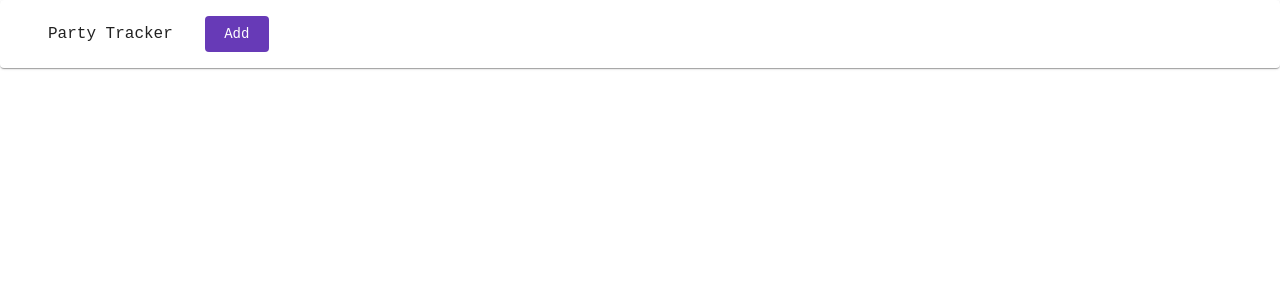
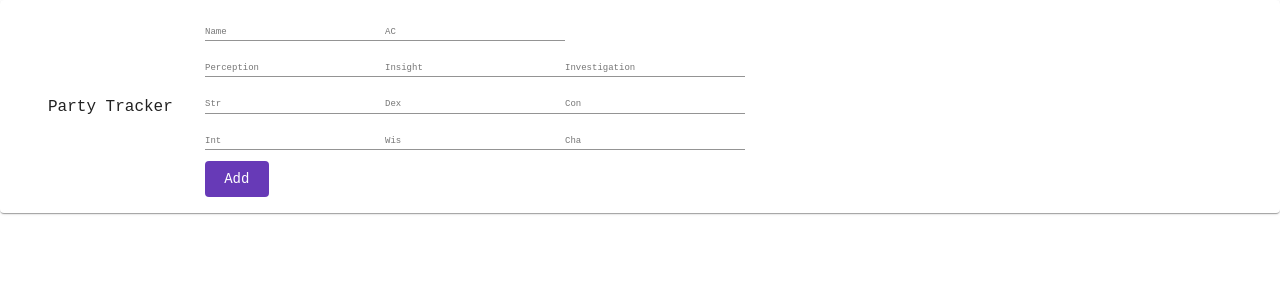
Before and after one commit to BlakeRhodes/partytracker, an Angular app: page / in a window 1280 px wide. Shown: the top 300 px of the page. Built offline with nearby package versions, Linux system fonts and the light colour scheme.

Commit message:
enable adding new characters and rearranging them

```diff
--- a/src/app/character-card/character-card.component.html
+++ b/src/app/character-card/character-card.component.html
@@ -1,7 +1,13 @@
-<mat-card>
+<mat-card cdkDrag>
   <mat-card-content>
     <div class="header__name" name>{{character.name}}</div>
     <div ac>AC: {{character.ac}}</div>
+    <div class="close-button">
+      <button mat-mini-fab (click)="handleClick()">
+        <mat-icon>clear</mat-icon>
+      </button>
+    </div>
+
   </mat-card-content>
 
   <mat-card-content class="stats">
@@ -11,14 +17,14 @@
       <div insight>Insight: {{character.insight}}</div>
     </div>
     <div class="stats__column">
-      <div str>STR: +{{character.str}}</div>
-      <div dex>DEX: +{{character.dex}}</div>
-      <div con>CON: +{{character.con}}</div>
+      <div str>STR: {{formatBonus(character.str)}}</div>
+      <div dex>DEX: {{formatBonus(character.dex)}}</div>
+      <div con>CON: {{formatBonus(character.con)}}</div>
     </div>
     <div class="stats__column">
-      <div int>INT: +{{character.int}}</div>
-      <div wis>WIS: +{{character.wis}}</div>
-      <div cha>CHA: +{{character.cha}}</div>
+      <div int>INT: {{formatBonus(character.int)}}</div>
+      <div wis>WIS: {{formatBonus(character.wis)}}</div>
+      <div cha>CHA: {{formatBonus(character.cha)}}</div>
     </div>
   </mat-card-content>
 </mat-card>
--- a/src/app/character-card/character-card.component.scss
+++ b/src/app/character-card/character-card.component.scss
@@ -8,6 +8,7 @@ mat-card-content {
   display: flex;
   flex-direction: row;
   text-align: left;
+  align-items: baseline;
 }
 
 .stats {
@@ -18,3 +19,7 @@ mat-card-content {
 .stats__column, .header__name {
   margin-right: 2rem;
 }
+
+.close-button{
+  margin-left: auto;
+}
--- a/src/app/character-card/character-card.component.ts
+++ b/src/app/character-card/character-card.component.ts
@@ -1,5 +1,7 @@
-import {Component, Input, OnInit} from '@angular/core';
+import {Component, EventEmitter, Input, OnInit, Output} from '@angular/core';
 import {buildCharacter, Character} from '../models/character';
+import {CdkDragDrop, moveItemInArray} from '@angular/cdk/drag-drop';
+
 @Component({
   selector: 'app-character-card',
   templateUrl: './character-card.component.html',
@@ -7,6 +9,8 @@ import {buildCharacter, Character} from '../models/character';
 })
 export class CharacterCardComponent implements OnInit {
   @Input() character: Character = buildCharacter();
+  @Output() closed: EventEmitter<null> = new EventEmitter<null>();
+  @Output() dropped: EventEmitter<CdkDragDrop<any>> = new EventEmitter<CdkDragDrop<any>>();
 
   constructor() {
   }
@@ -14,4 +18,12 @@ export class CharacterCardComponent implements OnInit {
   ngOnInit(): void {
   }
 
+  handleClick() {
+    this.closed.emit();
+  }
+
+  formatBonus(value: number): string {
+    const bonus = value === null ? 0 : value;
+    return `${value < 0 ? value : '+' + bonus}`;
+  }
 }
--- a/src/app/character-list/character-list.component.html
+++ b/src/app/character-list/character-list.component.html
@@ -1,3 +1,4 @@
-<app-character-card *ngFor="let character of characters"
+<app-character-card *ngFor="let character of characters; let i = index"
+                    (closed)="handleClosed(i)"
                     [character]="character"
 ></app-character-card>
--- a/src/app/character-list/character-list.component.ts
+++ b/src/app/character-list/character-list.component.ts
@@ -2,6 +2,7 @@ import {Component, OnDestroy, OnInit} from '@angular/core';
 import {buildCharacter} from '../models/character';
 import {CharacterService} from '../services/character.service';
 import {Subscription} from 'rxjs';
+import {CdkDragDrop, moveItemInArray} from '@angular/cdk/drag-drop';
 
 @Component({
   selector: 'app-character-list',
@@ -23,4 +24,7 @@ export class CharacterListComponent implements OnInit, OnDestroy {
     this.subscription.unsubscribe();
   }
 
+  handleClosed(i: number) {
+    this.characterService.remove(i);
+  }
 }
--- a/src/app/header/header.component.html
+++ b/src/app/header/header.component.html
@@ -1,6 +1,58 @@
 <mat-card>
   <mat-card-header>Party Tracker</mat-card-header>
-  <mat-card-content>
+  <mat-card-content [formGroup]="form">
+    <div>
+      <mat-form-field>
+        <mat-label>Name</mat-label>
+        <input matInput [formControl]="name">
+      </mat-form-field>
+      <mat-form-field>
+        <mat-label>AC</mat-label>
+        <input matInput [formControl]="ac">
+      </mat-form-field>
+    </div>
+    <div>
+      <mat-form-field>
+        <mat-label>Perception</mat-label>
+        <input matInput [formControl]="perception">
+      </mat-form-field>
+      <mat-form-field>
+        <mat-label>Insight</mat-label>
+        <input matInput [formControl]="insight">
+      </mat-form-field>
+      <mat-form-field>
+        <mat-label>Investigation</mat-label>
+        <input matInput [formControl]="investigation">
+      </mat-form-field>
+    </div>
+    <div>
+      <mat-form-field>
+        <mat-label>Str</mat-label>
+        <input matInput [formControl]="str">
+      </mat-form-field>
+      <mat-form-field>
+        <mat-label>Dex</mat-label>
+        <input matInput [formControl]="dex">
+      </mat-form-field>
+      <mat-form-field>
+        <mat-label>Con</mat-label>
+        <input matInput [formControl]="con">
+      </mat-form-field>
+    </div>
+    <div>
+      <mat-form-field>
+        <mat-label>Int</mat-label>
+        <input matInput [formControl]="int">
+      </mat-form-field>
+      <mat-form-field>
+        <mat-label>Wis</mat-label>
+        <input matInput [formControl]="wis">
+      </mat-form-field>
+      <mat-form-field>
+        <mat-label>Cha</mat-label>
+        <input matInput [formControl]="cha">
+      </mat-form-field>
+    </div>
     <button mat-flat-button color="primary" (click)="handleClick()">Add</button>
   </mat-card-content>
 </mat-card>
--- a/src/app/header/header.component.scss
+++ b/src/app/header/header.component.scss
@@ -7,3 +7,8 @@ mat-card {
 mat-card-header{
   padding-right: 2rem;
 }
+
+mat-form-field{
+  display: inline-flex;
+  font-size: xx-small;
+}
--- a/src/app/header/header.component.ts
+++ b/src/app/header/header.component.ts
@@ -1,6 +1,7 @@
 import {Component, OnInit} from '@angular/core';
 import {CharacterService} from '../services/character.service';
-import {buildCharacter} from '../models/character';
+import {Character} from '../models/character';
+import {FormBuilder, FormGroup} from '@angular/forms';
 
 @Component({
   selector: 'app-header',
@@ -8,14 +9,89 @@ import {buildCharacter} from '../models/character';
   styleUrls: ['./header.component.scss']
 })
 export class HeaderComponent implements OnInit {
+  form: FormGroup;
 
-  constructor(private characterService: CharacterService) {
+  constructor(
+    private characterService: CharacterService,
+    private formBuilder: FormBuilder
+  ) {
   }
 
   ngOnInit(): void {
+    this.form = this.formBuilder.group({
+      name: [],
+      insight: [],
+      perception: [],
+      investigation: [],
+      str: [],
+      dex: [],
+      con: [],
+      int: [],
+      wis: [],
+      cha: [],
+      ac: [],
+    });
   }
 
   handleClick() {
-    this.characterService.add(buildCharacter());
+    this.characterService.add(
+      new Character({
+        name: this.name.value,
+        insight: this.insight.value + 10,
+        perception: this.perception.value + 10,
+        investigation: this.investigation.value + 10,
+        str: this.str.value,
+        dex: this.dex.value,
+        con: this.con.value,
+        int: this.int.value,
+        wis: this.wis.value,
+        cha: this.cha.value,
+        ac: this.ac.value,
+      })
+    );
+  }
+
+  get name() {
+    return this.form.get('name');
+  }
+
+  get insight() {
+    return this.form.get('insight');
+  }
+
+  get perception() {
+    return this.form.get('perception');
+  }
+
+  get investigation() {
+    return this.form.get('investigation');
+  }
+
+  get str() {
+    return this.form.get('str');
+  }
+
+  get dex() {
+    return this.form.get('dex');
+  }
+
+  get con() {
+    return this.form.get('con');
+  }
+
+  get int() {
+    return this.form.get('int');
+  }
+
+  get wis() {
+    return this.form.get('wis');
+  }
+
+  get cha() {
+    return this.form.get('cha');
+  }
+
+  get ac() {
+    return this.form.get('ac');
   }
 }
--- a/src/app/services/character.service.ts
+++ b/src/app/services/character.service.ts
@@ -20,4 +20,9 @@ export class CharacterService {
     this.characters.push(character);
     this.behaviorSubject.next(this.characters);
   }
+
+  remove(i: number) {
+    this.characters.splice(i, 1);
+    this.behaviorSubject.next(this.characters);
+  }
 }
```
Also changed, not shown: src/app/app.module.ts (+13 -2 lines).
